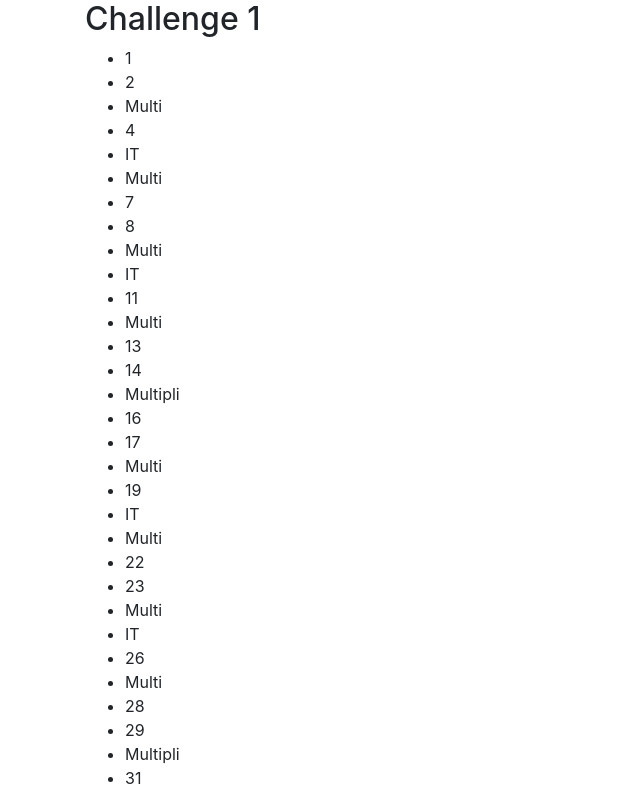
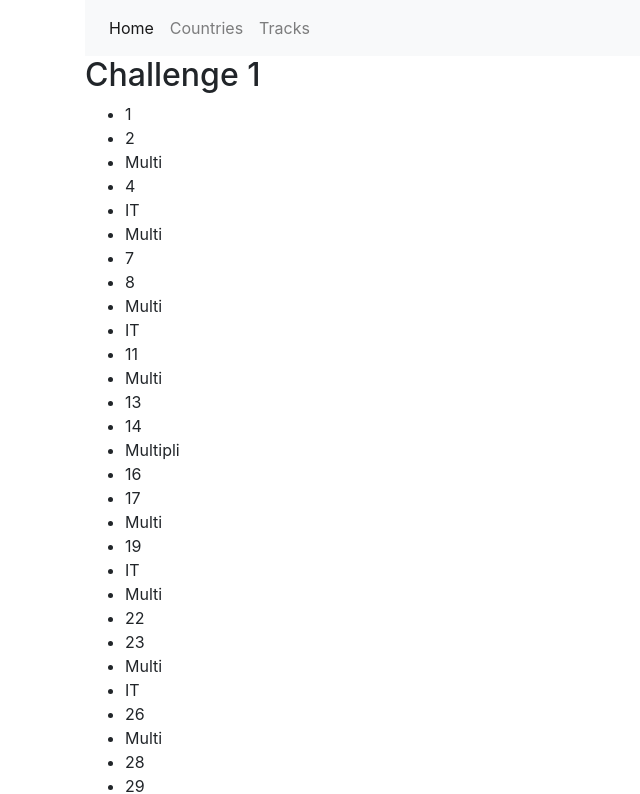
Before and after one commit to josleugim/coding-challenge-bq, a website: page public/index.html in a window 1280 px wide. Shown: the top 794 px of the page, without its empty margins (0-640 px from the left). Drawn offline with nearby package versions, Linux system fonts and the light colour scheme; some packages are replaced by stand-ins of ours.

Commit message:
simple menu

```diff
--- a/public/index.html
+++ b/public/index.html
@@ -7,6 +7,21 @@
 </head>
 <body>
 <section class="container">
+    <nav class="navbar navbar-expand-lg navbar-light bg-light">
+        <div class="collapse navbar-collapse" id="navbarNav">
+            <ul class="navbar-nav">
+                <li class="nav-item active">
+                    <a class="nav-link" ui-sref="home">Home <span class="sr-only">(current)</span></a>
+                </li>
+                <li class="nav-item">
+                    <a class="nav-link" ui-sref="country">Countries</a>
+                </li>
+                <li class="nav-item">
+                    <a class="nav-link" ui-sref="track">Tracks</a>
+                </li>
+            </ul>
+        </div>
+    </nav>
     <ui-view></ui-view>
 </section>
 <script src="https://code.jquery.com/jquery-3.3.1.slim.min.js" integrity="sha384-q8i/X+965DzO0rT7abK41JStQIAqVgRVzpbzo5smXKp4YfRvH+8abtTE1Pi6jizo" crossorigin="anonymous"></script>
```
